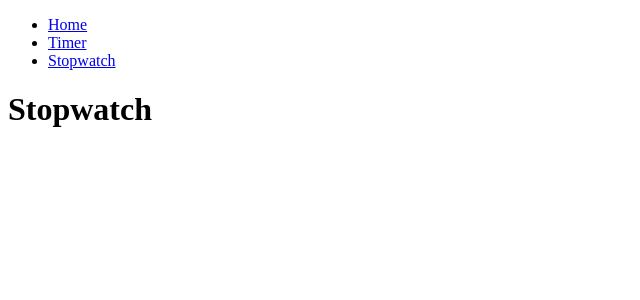
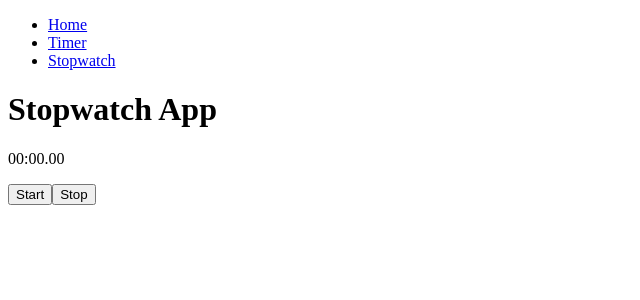
Before and after one commit to rnazmolab/2023-07-04-react-timer-and-stopwatch, a React (Create React App) app in the folder my-timer-and-stopwatch/: page /stopwatch in a window 1280 px wide. Shown: the top 300 px of the page, without its empty margins (0-640 px from the left). Built offline with nearby package versions, Linux system fonts and the light colour scheme.

Commit message:
implement very simple timer and stopwatch

```diff
--- a/my-timer-and-stopwatch/src/pages/Stopwatch.js
+++ b/my-timer-and-stopwatch/src/pages/Stopwatch.js
@@ -1,3 +1,54 @@
+import React, { useState, useEffect } from "react";
+
 export function Stopwatch() {
-  return <h1>Stopwatch</h1>;
+  const [milliseconds, setMilliseconds] = useState(0);
+  const [isActive, setIsActive] = useState(false);
+
+  useEffect(() => {
+    let interval = null;
+
+    if (isActive) {
+      interval = setInterval(() => {
+        setMilliseconds((milliseconds) => milliseconds + 10);
+      }, 10);
+    } else {
+      clearInterval(interval);
+    }
+
+    return () => {
+      clearInterval(interval);
+    };
+  }, [isActive]);
+
+  const handleStart = () => {
+    setIsActive(true);
+  };
+
+  const handleStop = () => {
+    setIsActive(false);
+    setMilliseconds(0);
+  };
+
+  const formatTime = (time) => {
+    const minutes = Math.floor(time / 60000);
+    const seconds = Math.floor((time / 1000) % 60);
+    const milliseconds = Math.floor((time % 1000) / 10);
+
+    return (
+      String(minutes).padStart(2, "0") +
+      ":" +
+      String(seconds).padStart(2, "0") +
+      "." +
+      String(milliseconds).padStart(2, "0")
+    );
+  };
+
+  return (
+    <div>
+      <h1>Stopwatch App</h1>
+      <p>{formatTime(milliseconds)}</p>
+      <button onClick={handleStart}>Start</button>
+      <button onClick={handleStop}>Stop</button>
+    </div>
+  );
 }
--- a/my-timer-and-stopwatch/src/pages/Timer.js
+++ b/my-timer-and-stopwatch/src/pages/Timer.js
@@ -1,3 +1,48 @@
+import React, { useState, useEffect } from "react";
+
 export function Timer() {
-  return <h1>Timer</h1>;
+  const [seconds, setSeconds] = useState(30);
+  const [isActive, setIsActive] = useState(false);
+
+  useEffect(() => {
+    let interval = null;
+
+    if (isActive && seconds > 0) {
+      interval = setInterval(() => {
+        setSeconds((seconds) => seconds - 1);
+      }, 1000);
+    } else if (seconds === 0) {
+      clearInterval(interval);
+    }
+
+    return () => {
+      clearInterval(interval);
+    };
+  }, [isActive, seconds]);
+
+  const handleStart = () => {
+    setIsActive(true);
+  };
+
+  const handleStop = () => {
+    setIsActive(false);
+  };
+
+  const handleReset = () => {
+    setSeconds(30);
+  };
+
+  return (
+    <div>
+      <h1>Timer App</h1>
+      <p>{seconds}s</p>
+      {!isActive && seconds === 30 && (
+        <button onClick={handleStart}>Start</button>
+      )}
+      {isActive && <button onClick={handleStop}>Stop</button>}
+      {!isActive && seconds < 30 && (
+        <button onClick={handleReset}>Reset</button>
+      )}
+    </div>
+  );
 }
```
